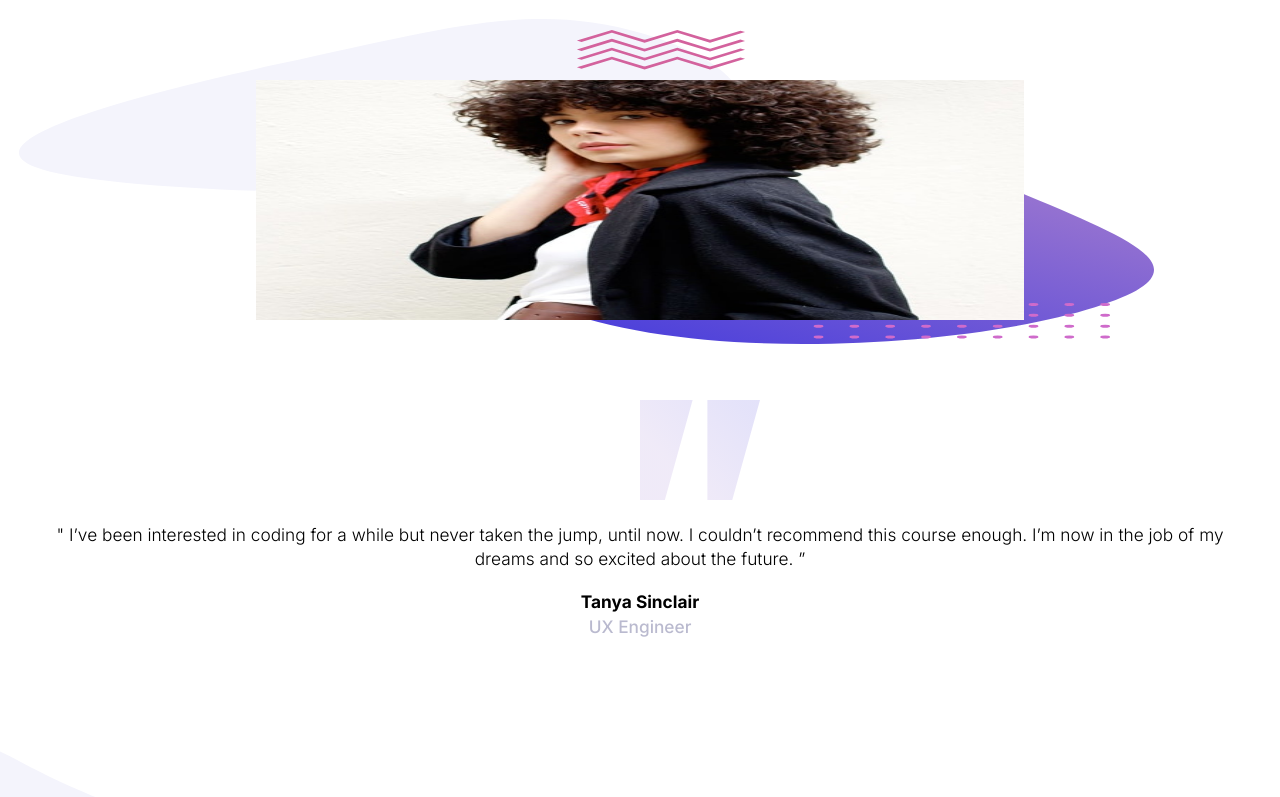
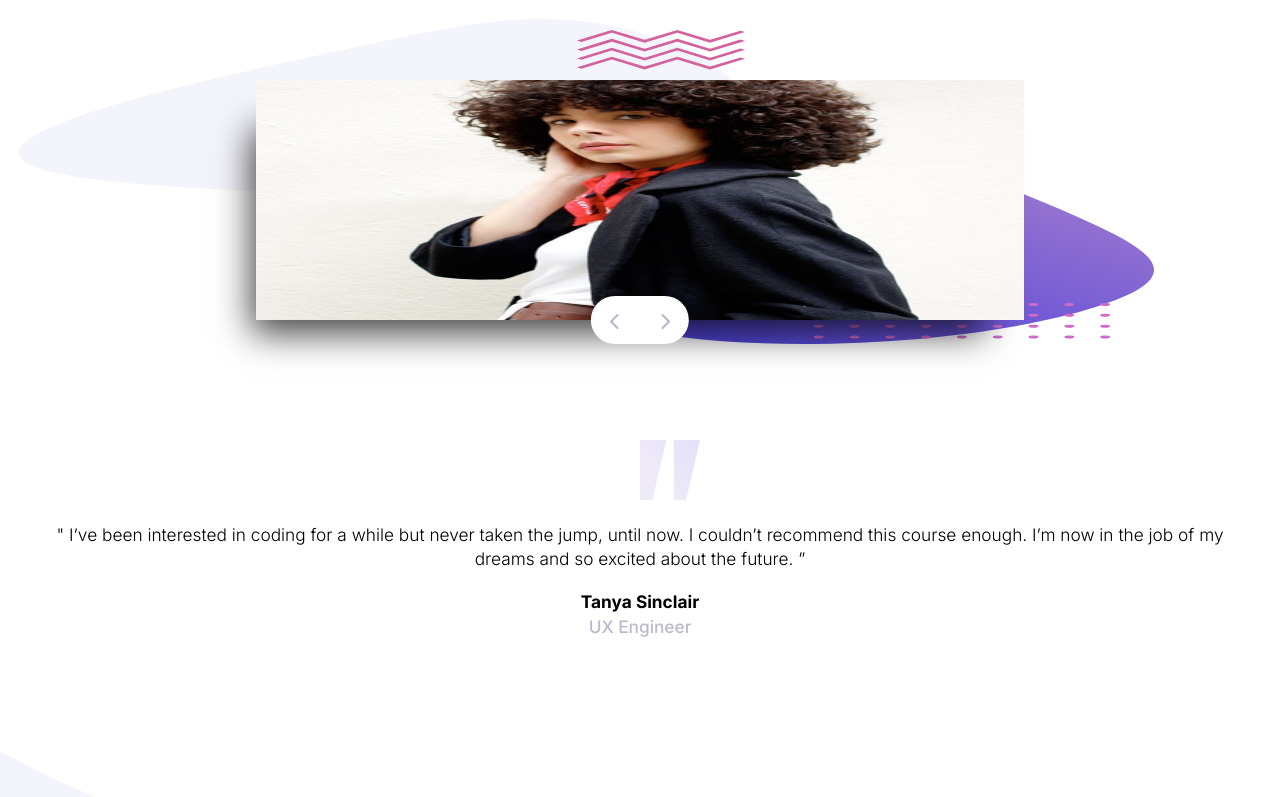
Before and after one commit to rlnB2022/Front-End-Mentor---Testimonials, a plain HTML site: page index.html in a window 1280 px wide. Shown: the top 797 px of the page. Drawn offline with Linux system fonts and the light colour scheme.

Commit message:
made changes to layout

```diff
--- a/index.html
+++ b/index.html
@@ -14,7 +14,8 @@
     <link rel="preconnect" href="https://fonts.googleapis.com">
     <link rel="preconnect" href="https://fonts.gstatic.com" crossorigin>
     <link href="https://fonts.googleapis.com/css2?family=Inter:wght@300;500;700&display=swap" rel="stylesheet">
-		<link rel="stylesheet" href="/styles/style.css" />
+	<link rel="stylesheet" href="https://cdnjs.cloudflare.com/ajax/libs/font-awesome/6.4.2/css/all.min.css" integrity="sha512-z3gLpd7yknf1YoNbCzqRKc4qyor8gaKU1qmn+CShxbuBusANI9QpRohGBreCFkKxLhei6S9CQXFEbbKuqLg0DA==" crossorigin="anonymous" referrerpolicy="no-referrer" />
+	<link rel="stylesheet" href="styles/style.css" />
 
 		<title>Frontend Mentor | Coding Bootcamp Testimonials Slider</title>
 
@@ -22,14 +23,31 @@
 	</head>
 	<body>
 		<div class="user-container">
-      <img src="/images/image-tanya.jpg" alt="">
+			<div class="image-container">
+				<img src="images/image-tanya.jpg" alt="">
+				<div class="image-controls-container">
+					<div class="image-control left-image">
+						<i class="fa-solid fa-chevron-left"></i>
+					</div>
+					<div class="image-control right-image">
+						<i class="fa-solid fa-chevron-right"></i>
+					</div>
+				</div>
+			</div>
 		</div>
 		<div class="testimonial-container">
-      <p>
-        " I’ve been interested in coding for a while but never taken the jump, until
+			<p>" I’ve been interested in coding for a while but never taken the jump, until
 				now. I couldn’t recommend this course enough. I’m now in the job of my
-        dreams and so excited about the future. ”
+				dreams and so excited about the future. ”</p>
+			<p class="testimonial-name">
+				Tanya Sinclair
 			</p>
+			<p>UX Engineer</p>
+		</div>
+		<div class="testimonial-container">
+			<p>" I’ve been interested in coding for a while but never taken the jump, until
+				now. I couldn’t recommend this course enough. I’m now in the job of my
+				dreams and so excited about the future. ”</p>
 			<p class="testimonial-name">
 				Tanya Sinclair
 			</p>
--- a/styles/style.scss
+++ b/styles/style.scss
@@ -37,10 +37,39 @@ body {
 		display: flex;
 		justify-content: center;
 		align-items: center;
-		img {
-			display: block;
+		.image-container {
+			display: flex;
 			width: 60%;
 			height: 60%;
+			position: relative;
+			justify-content: center;
+			align-items: center;
+		}
+		img {
+			height: 100%;
+			width: 100%;
+			display: block;
+			box-shadow: -22px 31px 34px -18px rgba(0,0,0,0.75);
+			-webkit-box-shadow: -22px 31px 34px -18px rgba(0,0,0,0.75);
+			-moz-box-shadow: -22px 31px 34px -18px rgba(0,0,0,0.75);
+		}
+		.image-controls-container {
+			position: absolute;
+			left: 50%;
+			transform: translateX(-50%);
+			bottom: 0;
+			margin-bottom: -23.5px;
+			background-color: white;
+			border-radius: 50px;
+			display: flex;
+			.image-control {
+				padding: .5rem 1rem;
+				cursor: pointer;
+				i {
+					font-size: .9rem;
+					color: $primary-grayish-blue;
+				}
+			}
 		}
 		&:before {
 			content: "";
@@ -50,7 +79,7 @@ body {
 			bottom: 1rem;
 			right: 0;
 			text-align: center;
-			background-image: url("/images/pattern-bg.svg");
+			background-image: url("../images/pattern-bg.svg");
 			background-size: 90% 90%;
 			background-repeat: no-repeat;
 			z-index: -1;
@@ -70,11 +99,12 @@ body {
 		&:before {
 			content: "";
 			position: absolute;
-			top: 0;
+			top: 40px;
 			left: 50%;
-			height: 90%;
-			width: 90%;
-			background-image: url("/images/pattern-quotes.svg");
+			height: 60px;
+			width: 60px;
+			background-size: 60px 60px;
+			background-image: url("../images/pattern-quotes.svg");
 			background-repeat: no-repeat;
 			z-index: -1;
 		}
@@ -85,7 +115,7 @@ body {
 			bottom: 0;
 			left: -20%;
 			right: 0;
-			background-image: url("/images/pattern-curve.svg");
+			background-image: url("../images/pattern-curve.svg");
 			background-repeat: no-repeat;
 			height: 100%;
 			top: 80%;
```
Also changed, not shown: styles/style.css, 1 other file. Lines whose indentation alone changed are shown as unchanged.
